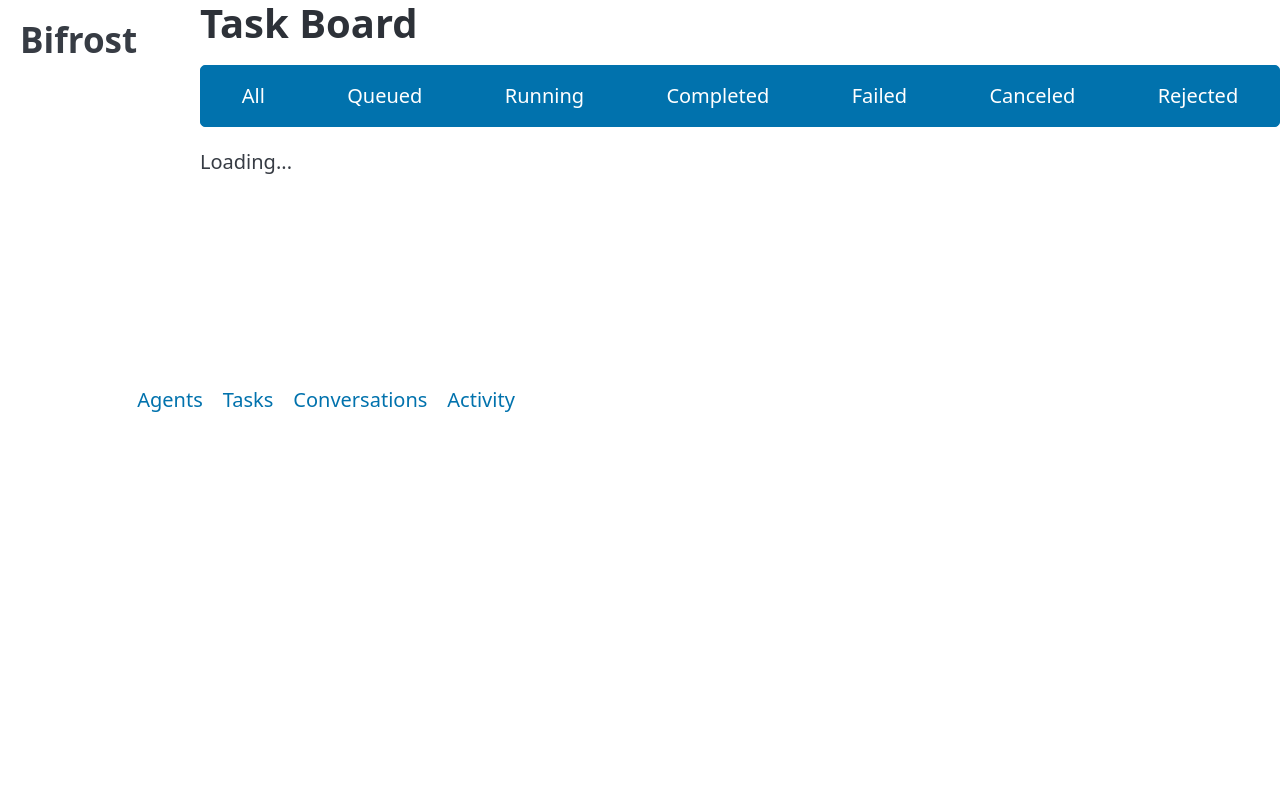
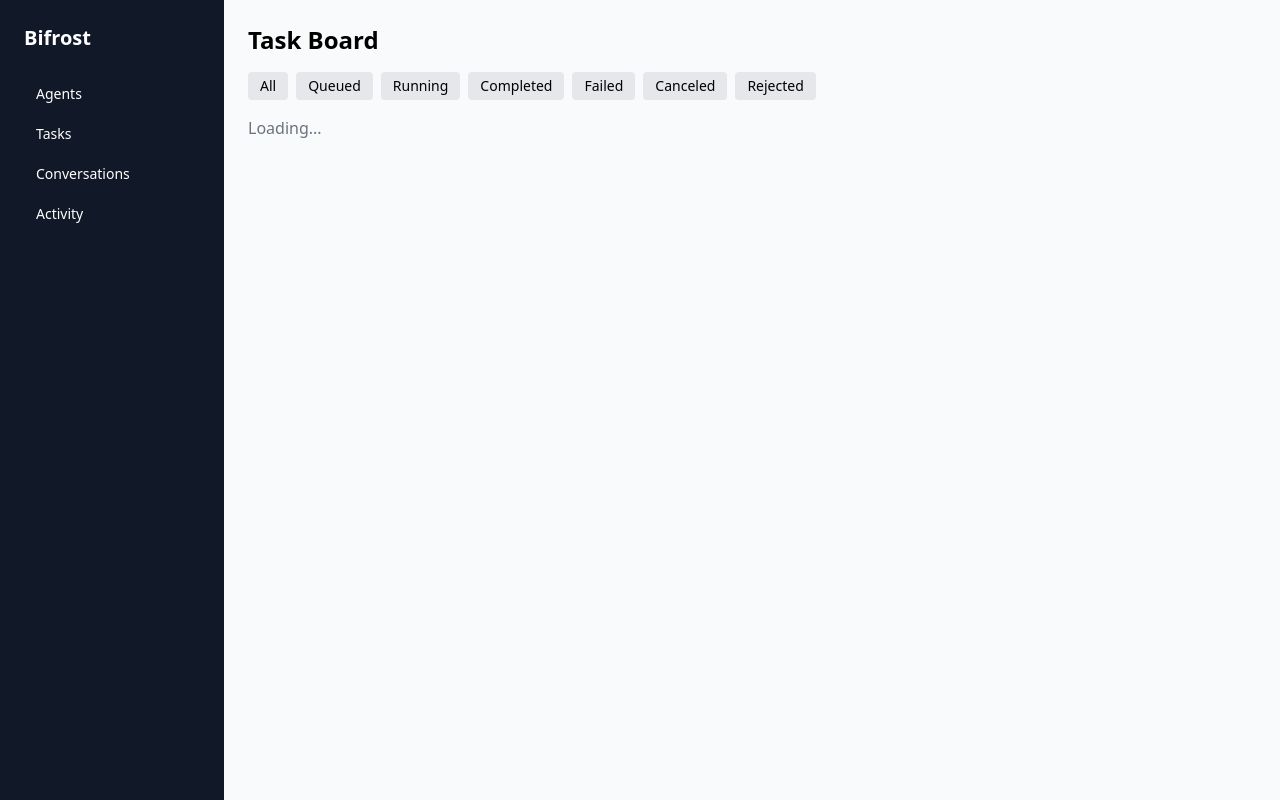
Before and after one commit to marcfargas/bifrost, a Python web app: template src/bifrost/dashboard/templates/tasks.html in a window 1280 px wide. Run offline with Jinja, Linux system fonts and the light colour scheme; the template is opened without the code that fills it, so the values that code supplies are empty; some libraries are stand-ins or nearby versions.

Commit message:
feat(quick-1): replace Pico CSS with Tailwind CDN in base layout and page templates
- base.html: Tailwind CDN, dark sidebar nav with active page highlighting
- agents.html: styled heading and loading state
- tasks.html: flex filter buttons with Tailwind classes
- conversations.html: grid-cols-3 two-panel layout
- activity.html: styled heading and loading state

Co-Authored-By: Claude Opus 4.6 (1M context) <noreply@anthropic.com>

```diff
--- a/src/bifrost/dashboard/templates/activity.html
+++ b/src/bifrost/dashboard/templates/activity.html
@@ -1,11 +1,11 @@
 {% extends "base.html" %}
 {% block title %}Activity{% endblock %}
 {% block content %}
-<h1>Activity Feed</h1>
+<h1 class="text-2xl font-bold mb-4">Activity Feed</h1>
 <div id="activity-feed"
      hx-get="/activity/feed"
      hx-trigger="load, every 5s"
      hx-swap="innerHTML">
-  Loading...
+  <p class="text-gray-500">Loading...</p>
 </div>
 {% endblock %}
--- a/src/bifrost/dashboard/templates/agents.html
+++ b/src/bifrost/dashboard/templates/agents.html
@@ -1,11 +1,11 @@
 {% extends "base.html" %}
 {% block title %}Agents{% endblock %}
 {% block content %}
-<h1>Agent Directory</h1>
+<h1 class="text-2xl font-bold mb-4">Agent Directory</h1>
 <div id="agent-list"
      hx-get="/agents/list"
      hx-trigger="load, every 10s"
      hx-swap="innerHTML">
-  Loading...
+  <p class="text-gray-500">Loading...</p>
 </div>
 {% endblock %}
--- a/src/bifrost/dashboard/templates/base.html
+++ b/src/bifrost/dashboard/templates/base.html
@@ -4,52 +4,39 @@
   <meta charset="utf-8">
   <meta name="viewport" content="width=device-width, initial-scale=1">
   <title>Bifrost — {% block title %}Dashboard{% endblock %}</title>
-  <link rel="stylesheet"
-        href="https://cdn.jsdelivr.net/npm/@picocss/pico@2.1.1/css/pico.classless.min.css">
+  <script src="https://cdn.tailwindcss.com"></script>
   <script src="https://cdn.jsdelivr.net/npm/htmx.org@2.0.8/dist/htmx.min.js"
           integrity="sha384-/TgkGk7p307TH7EXJDuUlgG3Ce1UVolAOFopFekQkkXihi5u/6OCvVKyz1W+idaz"
           crossorigin="anonymous"></script>
-  <style>
-    .dashboard-grid { display: grid; grid-template-columns: 200px 1fr; min-height: 100vh; }
-    .dashboard-grid > nav { padding: 1rem; }
-    .dashboard-grid > nav h2 { margin-bottom: 1rem; }
-    .agent-card-grid { display: grid; grid-template-columns: repeat(auto-fill, minmax(220px, 1fr)); gap: 1rem; }
-    .status-dot { display: inline-block; width: 8px; height: 8px; border-radius: 50%; margin-right: 4px; }
-    .status-dot.online { background: var(--pico-primary); }
-    .status-dot.idle { background: #f57f17; }
-    .status-dot.offline { background: var(--pico-muted-color); }
-    .status-dot.dnd { background: #c62828; }
-    .human-card { border-left: 3px solid var(--pico-primary); padding-left: 1rem; }
-    .conv-grid { display: grid; grid-template-columns: 1fr 2fr; gap: 1rem; }
-    .conv-item { cursor: pointer; }
-    .badge { display: inline-block; padding: 2px 8px; border-radius: 4px; font-size: 14px; }
-    .badge-queued { background: #e3f2fd; color: #0d47a1; }
-    .badge-running { background: #fff8e1; color: #f57f17; }
-    .badge-completed { background: #e8f5e9; color: #2e7d32; }
-    .badge-failed { background: #fce4ec; color: #c62828; }
-    .badge-canceled, .badge-rejected { color: var(--pico-muted-color); }
-    @media (prefers-color-scheme: dark) {
-      .badge-queued { background: #1a3a5c; color: #90caf9; }
-      .badge-running { background: #4a3800; color: #ffcc02; }
-      .badge-completed { background: #1a3a1a; color: #81c784; }
-      .badge-failed { background: #4a0014; color: #ef9a9a; }
-    }
-  </style>
 </head>
-<body>
-  <div class="dashboard-grid">
-    <nav>
-      <h2>Bifrost</h2>
-      <ul>
-        <li><a href="/agents" {% if active == 'agents' %}aria-current="page"{% endif %}>Agents</a></li>
-        <li><a href="/tasks" {% if active == 'tasks' %}aria-current="page"{% endif %}>Tasks</a></li>
-        <li><a href="/conversations" {% if active == 'conversations' %}aria-current="page"{% endif %}>Conversations</a></li>
-        <li><a href="/activity" {% if active == 'activity' %}aria-current="page"{% endif %}>Activity</a></li>
-      </ul>
-    </nav>
-    <main class="container">
-      {% block content %}{% endblock %}
-    </main>
-  </div>
+<body class="bg-gray-50">
+  <nav class="fixed top-0 left-0 w-56 h-full bg-gray-900 text-white p-6 overflow-y-auto">
+    <h2 class="text-xl font-bold mb-6">Bifrost</h2>
+    <ul class="space-y-1">
+      <li>
+        <a href="/agents"
+           class="block px-3 py-2 rounded text-sm {% if active == 'agents' %}bg-gray-700{% endif %} hover:bg-gray-700 transition-colors"
+           {% if active == 'agents' %}aria-current="page"{% endif %}>Agents</a>
+      </li>
+      <li>
+        <a href="/tasks"
+           class="block px-3 py-2 rounded text-sm {% if active == 'tasks' %}bg-gray-700{% endif %} hover:bg-gray-700 transition-colors"
+           {% if active == 'tasks' %}aria-current="page"{% endif %}>Tasks</a>
+      </li>
+      <li>
+        <a href="/conversations"
+           class="block px-3 py-2 rounded text-sm {% if active == 'conversations' %}bg-gray-700{% endif %} hover:bg-gray-700 transition-colors"
+           {% if active == 'conversations' %}aria-current="page"{% endif %}>Conversations</a>
+      </li>
+      <li>
+        <a href="/activity"
+           class="block px-3 py-2 rounded text-sm {% if active == 'activity' %}bg-gray-700{% endif %} hover:bg-gray-700 transition-colors"
+           {% if active == 'activity' %}aria-current="page"{% endif %}>Activity</a>
+      </li>
+    </ul>
+  </nav>
+  <main class="ml-56 min-h-screen p-6">
+    {% block content %}{% endblock %}
+  </main>
 </body>
 </html>
--- a/src/bifrost/dashboard/templates/tasks.html
+++ b/src/bifrost/dashboard/templates/tasks.html
@@ -1,20 +1,20 @@
 {% extends "base.html" %}
 {% block title %}Tasks{% endblock %}
 {% block content %}
-<h1>Task Board</h1>
-<div role="group">
-  <button hx-get="/tasks/list" hx-target="#task-list" hx-swap="innerHTML">All</button>
-  <button hx-get="/tasks/list?status=queued" hx-target="#task-list" hx-swap="innerHTML">Queued</button>
-  <button hx-get="/tasks/list?status=running" hx-target="#task-list" hx-swap="innerHTML">Running</button>
-  <button hx-get="/tasks/list?status=completed" hx-target="#task-list" hx-swap="innerHTML">Completed</button>
-  <button hx-get="/tasks/list?status=failed" hx-target="#task-list" hx-swap="innerHTML">Failed</button>
-  <button hx-get="/tasks/list?status=canceled" hx-target="#task-list" hx-swap="innerHTML">Canceled</button>
-  <button hx-get="/tasks/list?status=rejected" hx-target="#task-list" hx-swap="innerHTML">Rejected</button>
+<h1 class="text-2xl font-bold mb-4">Task Board</h1>
+<div class="flex gap-2 mb-4">
+  <button class="px-3 py-1 rounded bg-gray-200 hover:bg-gray-300 text-sm" hx-get="/tasks/list" hx-target="#task-list" hx-swap="innerHTML">All</button>
+  <button class="px-3 py-1 rounded bg-gray-200 hover:bg-gray-300 text-sm" hx-get="/tasks/list?status=queued" hx-target="#task-list" hx-swap="innerHTML">Queued</button>
+  <button class="px-3 py-1 rounded bg-gray-200 hover:bg-gray-300 text-sm" hx-get="/tasks/list?status=running" hx-target="#task-list" hx-swap="innerHTML">Running</button>
+  <button class="px-3 py-1 rounded bg-gray-200 hover:bg-gray-300 text-sm" hx-get="/tasks/list?status=completed" hx-target="#task-list" hx-swap="innerHTML">Completed</button>
+  <button class="px-3 py-1 rounded bg-gray-200 hover:bg-gray-300 text-sm" hx-get="/tasks/list?status=failed" hx-target="#task-list" hx-swap="innerHTML">Failed</button>
+  <button class="px-3 py-1 rounded bg-gray-200 hover:bg-gray-300 text-sm" hx-get="/tasks/list?status=canceled" hx-target="#task-list" hx-swap="innerHTML">Canceled</button>
+  <button class="px-3 py-1 rounded bg-gray-200 hover:bg-gray-300 text-sm" hx-get="/tasks/list?status=rejected" hx-target="#task-list" hx-swap="innerHTML">Rejected</button>
 </div>
 <div id="task-list"
      hx-get="/tasks/list"
      hx-trigger="load, every 10s"
      hx-swap="innerHTML">
-  Loading...
+  <p class="text-gray-500">Loading...</p>
 </div>
 {% endblock %}
```
Also changed, not shown: src/bifrost/dashboard/templates/conversations.html (+6 -6 lines).
